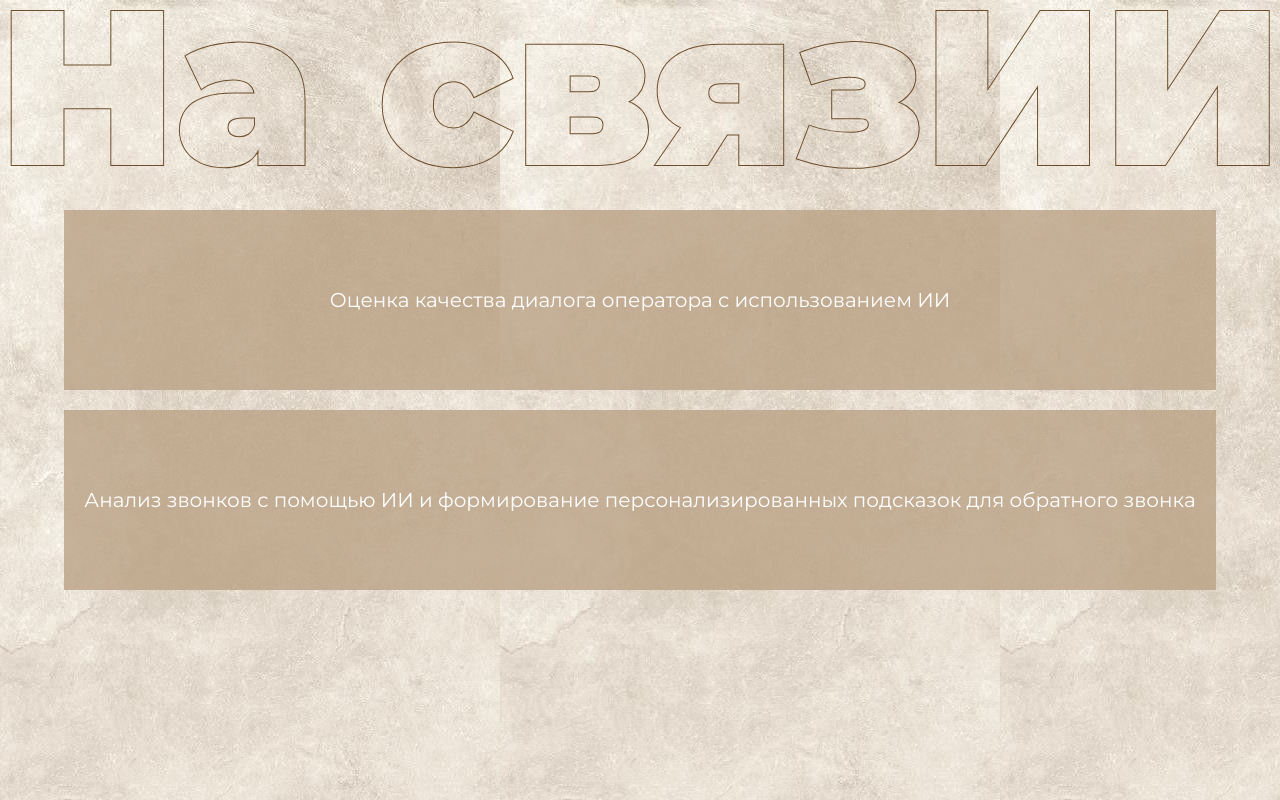
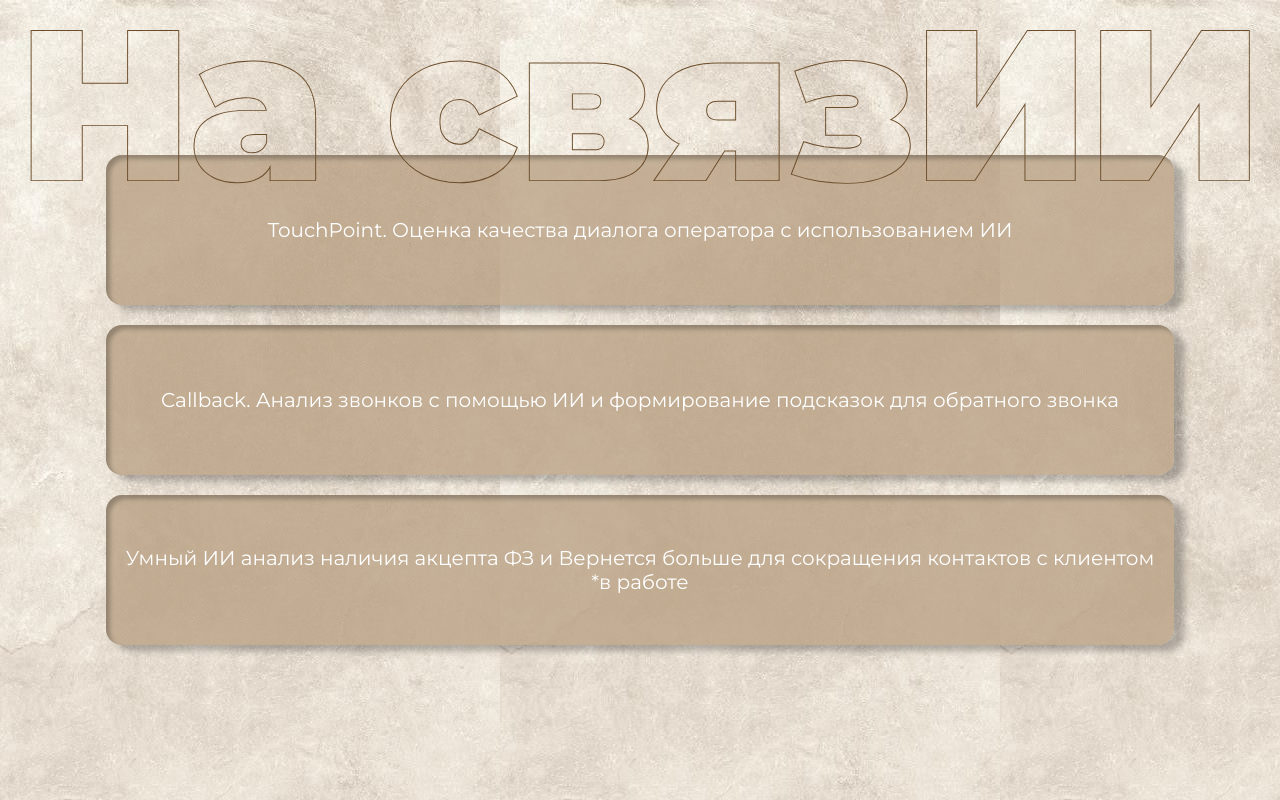
Before and after one commit to hjkta/hjkta.github.io, a website: page src/index.html in a window 1280 px wide. Drawn offline with Linux system fonts and the light colour scheme.

Commit message:
Правки по главной странице

```diff
--- a/src/css/index.css
+++ b/src/css/index.css
@@ -10,31 +10,33 @@
   position: absolute;
   top: 0;
   left: 0;
-  width: calc(100% - 20px);
+  width: calc(100% - 60px);
   text-align: center;
-  margin: 10px;
+  margin: 30px;
 }
 
 .grid {
   display: flex;
   gap: 20px;
   flex-direction: column;
-  padding: 10px;
+  padding: 30px;
 }
 
 .section {
   background-color: rgba(187, 163, 134, 0.8);
   padding: 50px 0;
-  height: 180px;
+  height: 150px;
   display: flex;
   align-items: center;
   justify-content: center;
   padding: 0 20px;
+  border-radius: 16px;
+  box-shadow: 10px 6px 6px 0px rgba(0, 0, 0, 0.25), 4px 4px 4px 0px rgba(0, 0, 0, 0.25) inset;
 }
 
 .section a {
   display: block;
-  color: rgba(255,255,255,1);
+  color: rgba(255, 255, 255, 1);
   text-decoration: none;
   text-align: center;
   font-size: 20px;
--- a/src/index.html
+++ b/src/index.html
@@ -15,12 +15,19 @@
   <section class="grid">
     <section class="section">
       <a href="./evaluation.html">
-        Оценка качества диалога оператора с использованием ИИ
+        TouchPoint. Оценка качества диалога оператора с использованием ИИ
       </a>
     </section>
     <section class="section">
       <a href="./analyze.html">
-        Анализ звонков с помощью ИИ и формирование персонализированных подсказок для обратного звонка
+        Callback. Анализ звонков с помощью ИИ и формирование подсказок для обратного звонка
+      </a>
+    </section>
+    <section class="section">
+      <a href="./smart.html">
+        Умный ИИ анализ наличия акцепта ФЗ и Вернется больше для сокращения контактов с клиентом
+        <br />
+        *в работе
       </a>
     </section>
   </section>
```
